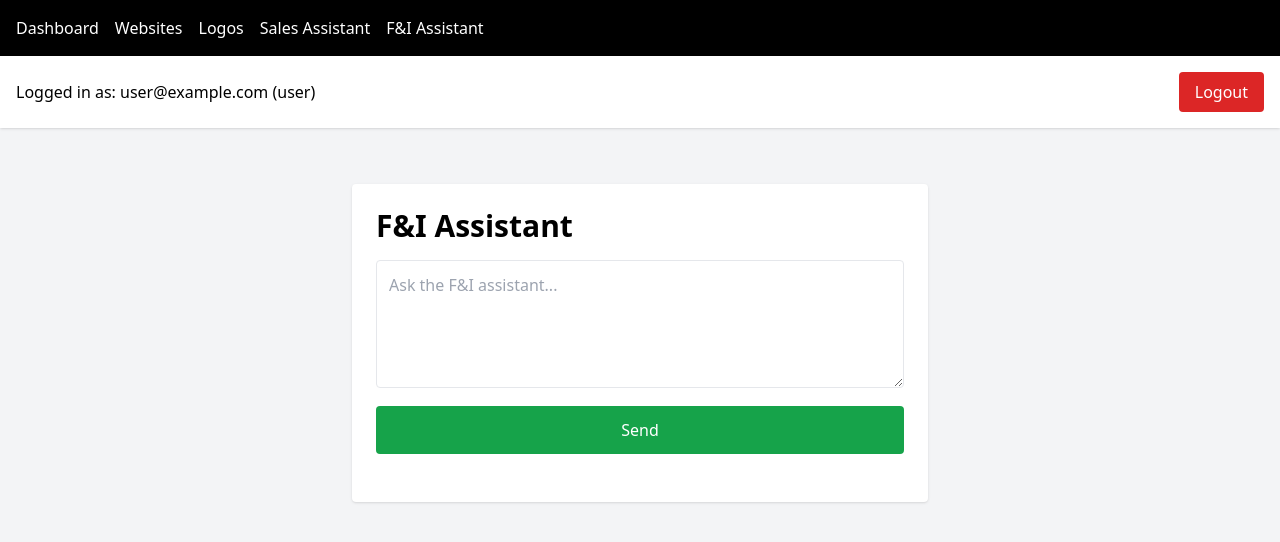
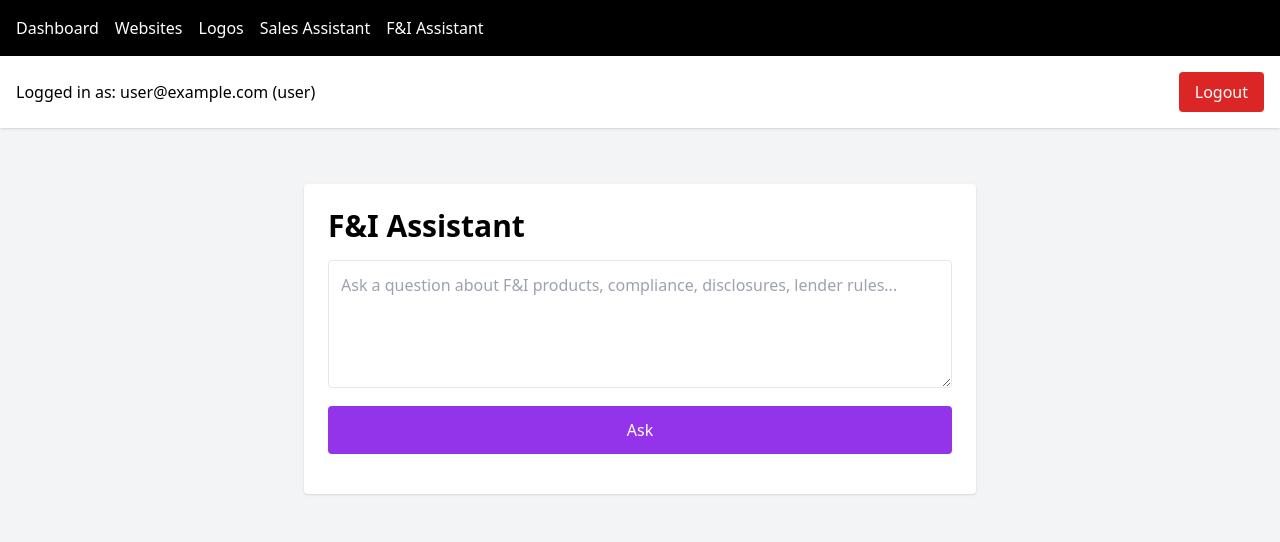
Before and after one commit to brettkues/cardealer-ai, a Next.js app: page /assistant/fi in a window 1280 px wide. Shown: the top 542 px of the page. Built offline with nearby package versions, Linux system fonts and the light colour scheme; no server answers; the database is empty; sample sign-in values are in the browser's storage.

Commit message:
Update page.js

```diff
--- a/app/assistant/fi/page.js
+++ b/app/assistant/fi/page.js
@@ -4,41 +4,48 @@ import { useState } from "react";
 
 export default function FIAssistant() {
   const [input, setInput] = useState("");
-  const [response, setResponse] = useState("");
+  const [output, setOutput] = useState("");
+  const [loading, setLoading] = useState(false);
 
-  async function sendMessage() {
-    if (!input) return;
+  async function askAI() {
+    if (!input.trim()) return;
+
+    setLoading(true);
+    setOutput("");
 
     const res = await fetch("/api/assistant/fi", {
       method: "POST",
-      body: JSON.stringify({ message: input }),
+      body: JSON.stringify({ prompt: input }),
     });
 
     const data = await res.json();
-    setResponse(data.reply || "No response returned.");
+
+    setOutput(data.response || "No response returned.");
+    setLoading(false);
   }
 
   return (
-    <div className="max-w-xl mx-auto mt-10 bg-white shadow p-6 rounded">
+    <div className="max-w-2xl mx-auto mt-10 bg-white shadow p-6 rounded">
       <h1 className="text-3xl font-bold mb-4">F&I Assistant</h1>
 
       <textarea
         className="w-full p-3 border rounded mb-3 h-32"
-        placeholder="Ask the F&I assistant..."
+        placeholder="Ask a question about F&I products, compliance, disclosures, lender rules..."
         value={input}
         onChange={(e) => setInput(e.target.value)}
       />
 
       <button
-        onClick={sendMessage}
-        className="w-full bg-green-600 text-white p-3 rounded mb-6"
+        className="w-full bg-purple-600 text-white p-3 rounded mb-4"
+        onClick={askAI}
+        disabled={loading}
       >
-        Send
+        {loading ? "Thinking..." : "Ask"}
       </button>
 
-      {response && (
-        <div className="bg-gray-100 p-4 rounded shadow">
-          {response}
+      {output && (
+        <div className="p-4 border rounded bg-gray-50 whitespace-pre-wrap">
+          {output}
         </div>
       )}
     </div>
```
